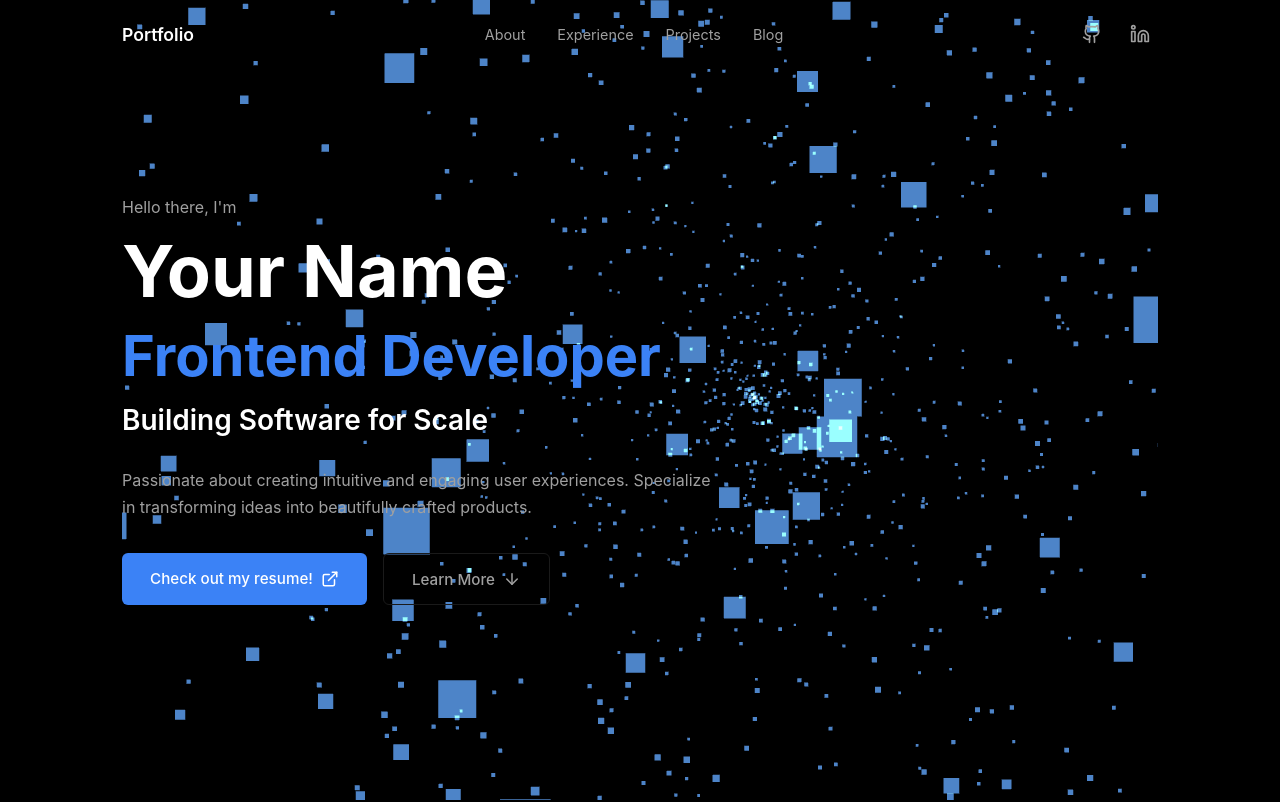
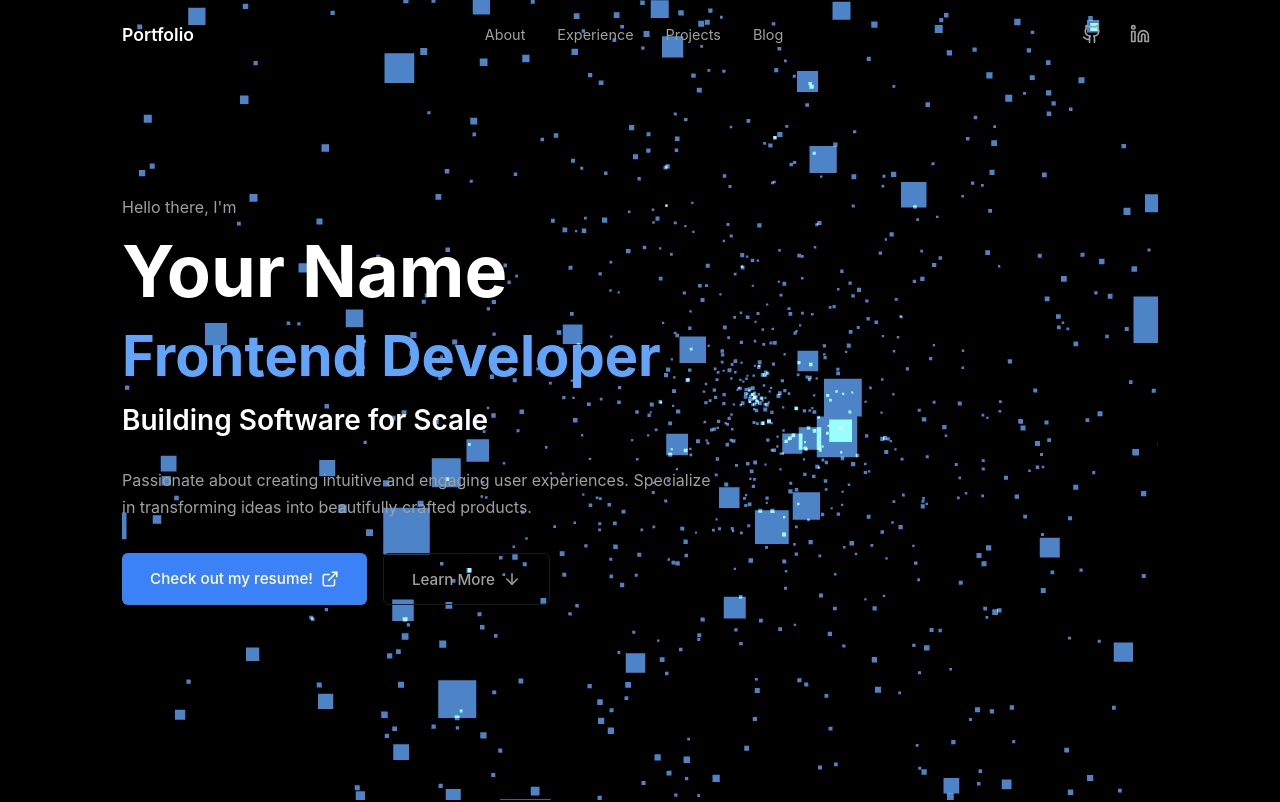
Before and after one commit to poojabelbase07/Pooja-Portfolio-2.0, a Next.js app: page / in a window 1280 px wide. Shown: the top 802 px of the page. Built offline with nearby package versions, Linux system fonts and the light colour scheme.

Commit message:
Updated hero.module.css

```diff
--- a/app/components/Hero/Hero.module.css
+++ b/app/components/Hero/Hero.module.css
@@ -6,6 +6,7 @@
   padding: 2rem 0;
   position: relative;
   overflow: hidden;
+  background: transparent;
 }
 
 .threeContainer {
@@ -15,6 +16,7 @@
   width: 100%;
   height: 100%;
   z-index: 0;
+  pointer-events: none;
 }
 
 /* Hide Three.js on mobile for performance */
@@ -34,13 +36,13 @@
   font-size: 1rem;
   color: var(--text-secondary);
   margin-bottom: 0.5rem;
-  animation: fadeIn 0.6s ease-out;
+  animation: fadeIn 0.8s ease-out;
 }
 
 @keyframes fadeIn {
   from {
     opacity: 0;
-    transform: translateY(10px);
+    transform: translateY(20px);
   }
   to {
     opacity: 1;
@@ -54,26 +56,27 @@
   color: var(--text-primary);
   margin-bottom: 0.5rem;
   line-height: 1.2;
-  animation: fadeIn 0.6s ease-out 0.1s both;
+  animation: fadeIn 0.8s ease-out 0.1s both;
 }
 
 .role {
   font-size: clamp(2rem, 5vw, 3.5rem);
   font-weight: 700;
-  color: #3b82f6;
+  color: #60a5fa;
   margin-bottom: 0.5rem;
   line-height: 1.2;
   cursor: pointer;
-  transition: all 0.3s ease;
-  animation: fadeIn 0.6s ease-out 0.2s both;
+  transition: all 0.4s cubic-bezier(0.4, 0, 0.2, 1);
+  animation: fadeIn 0.8s ease-out 0.2s both;
   display: inline-block;
   position: relative;
 }
 
 .role:hover {
-  color: #60a5fa;
-  letter-spacing: 2px;
-  transform: scale(1.05);
+  color: #93c5fd;
+  letter-spacing: 3px;
+  transform: scale(1.02);
+  text-shadow: 0 0 30px rgba(96, 165, 250, 0.5);
 }
 
 .tagline {
@@ -81,7 +84,7 @@
   font-weight: 600;
   color: var(--text-primary);
   margin-bottom: 1.5rem;
-  animation: fadeIn 0.6s ease-out 0.3s both;
+  animation: fadeIn 0.8s ease-out 0.3s both;
 }
 
 .description {
@@ -90,14 +93,14 @@
   line-height: 1.7;
   max-width: 600px;
   margin-bottom: 2rem;
-  animation: fadeIn 0.6s ease-out 0.4s both;
+  animation: fadeIn 0.8s ease-out 0.4s both;
 }
 
 .actions {
   display: flex;
   gap: 1rem;
   flex-wrap: wrap;
-  animation: fadeIn 0.6s ease-out 0.5s both;
+  animation: fadeIn 0.8s ease-out 0.5s both;
 }
 
 .primaryBtn {
@@ -118,6 +121,7 @@
 .primaryBtn:hover {
   background-color: #2563eb;
   transform: translateY(-2px);
+  box-shadow: 0 8px 20px rgba(59, 130, 246, 0.3);
 }
 
 .secondaryBtn {
@@ -138,6 +142,7 @@
 .secondaryBtn:hover {
   border-color: var(--text-muted);
   color: var(--text-primary);
+  transform: translateY(-2px);
 }
 
 /* Mobile */
@@ -168,5 +173,6 @@
   .role:hover {
     letter-spacing: normal;
     transform: none;
+    text-shadow: none;
   }
 }
```
